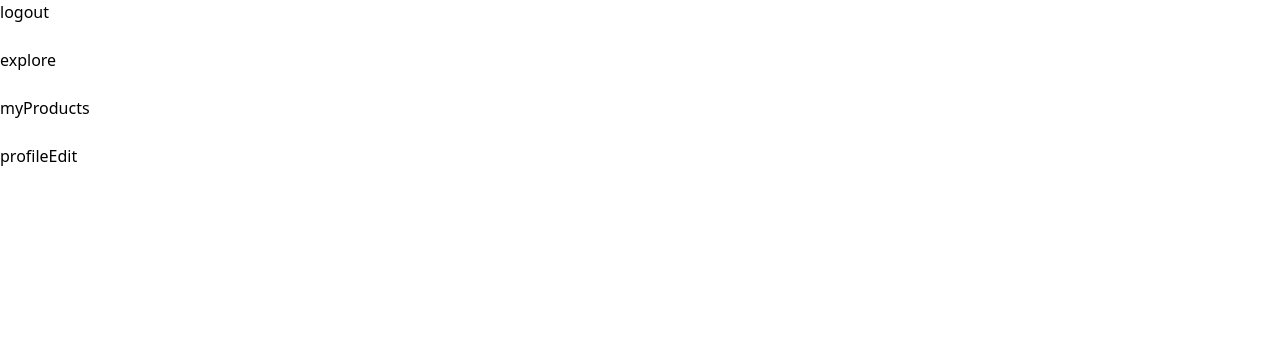
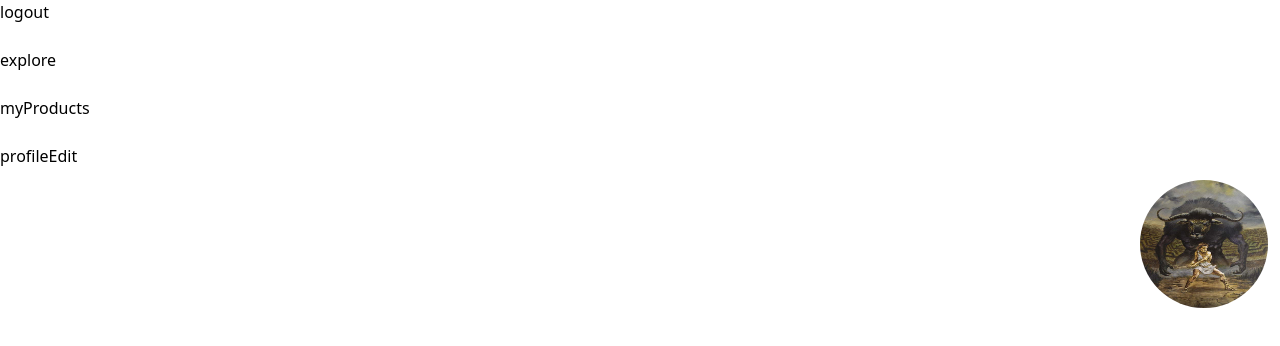
Before and after one commit to osvarp/interfaz_humano_computador, a React (Vite) app in the folder project/: page /Menu in a window 1280 px wide. Shown: the top 346 px of the page. Built offline with nearby package versions, Linux system fonts and the light colour scheme.

Commit message:
Habemos imagen de perfil a la derecha

```diff
--- /dev/null
+++ b/project/src/components/profileImage.jsx
@@ -0,0 +1,24 @@
+import { useSelector } from "react-redux";
+import { useNavigate } from "react-router-dom";
+
+function ProfileImage( props ) {
+    const myUser = useSelector( (state) => state.localUser.username );
+    const profileImage = useSelector( (state) => state.allUsers[myUser].profileImage );
+
+    const navigate = useNavigate();
+    const handleClick = (event) => {
+        navigate( "/EditProfile" );
+    }
+
+    return(
+        <>
+        <button onClick={handleClick} className="
+        float-right hover:scale-105 bg-inherit mr-3 mt-3
+        ">
+            <img src = {profileImage} className="rounded-full w-32 h-32"/>
+        </button>
+        </>
+    );
+}
+
+export default ProfileImage;
--- a/project/src/pages/explore.jsx
+++ b/project/src/pages/explore.jsx
@@ -6,6 +6,7 @@ import GoBackButton from "../components/goBackButton";
 
 
 import { useSelector } from "react-redux";
+import ProfileImage from '../components/profileImage';
 
 function Explore ( props ) {
     const productsInSale = useSelector( (state) => state.product ) ;
@@ -13,7 +14,8 @@ function Explore ( props ) {
     return (
         <>
             <img className={styles.smallIcon} src="/public/Diseño sin título.svg" alt = "U-Commerce icon"></img>
-            {/*<GoBackButton />*/}
+            <GoBackButton />
+            <ProfileImage />
             <br></br>
             {/* Buscador */}
             <div className={styles.group}>
--- a/project/src/pages/menuAndFilters.jsx
+++ b/project/src/pages/menuAndFilters.jsx
@@ -1,6 +1,7 @@
 import { useNavigate } from "react-router-dom";
 import { useDispatch } from "react-redux";
 import { logoutUser } from "../slice/localUserSlice";
+import ProfileImage from "../components/profileImage";
 
 function MenuAndFilters( props ) {
     const navigate = useNavigate();
@@ -40,6 +41,7 @@ function MenuAndFilters( props ) {
         <div>
             <button onClick={handleProfile}> profileEdit </button>
         </div>
+        <ProfileImage />
         </>
     );
 }
--- a/project/src/pages/myProducts.jsx
+++ b/project/src/pages/myProducts.jsx
@@ -1,8 +1,8 @@
 import GoBackButton from "../components/goBackButton";
+import ProfileImage from "../components/profileImage";
 import VisualizeMyProduct from "../components/visualizeMyProduct";
 import { useSelector } from "react-redux";
 import { Link } from "react-router-dom";
-
 
 function MyProducts( props ) {
     const allProducts = useSelector( (state) => state.product );
@@ -11,6 +11,7 @@ function MyProducts( props ) {
     return(
     <>
     <GoBackButton />
+    <ProfileImage />
 
     <h1 className="
     text-7xl text-red-500 font-semibold text-center my-10
```
Also changed, not shown: project/src/components/displayProduct.jsx (+1 -1 lines).
